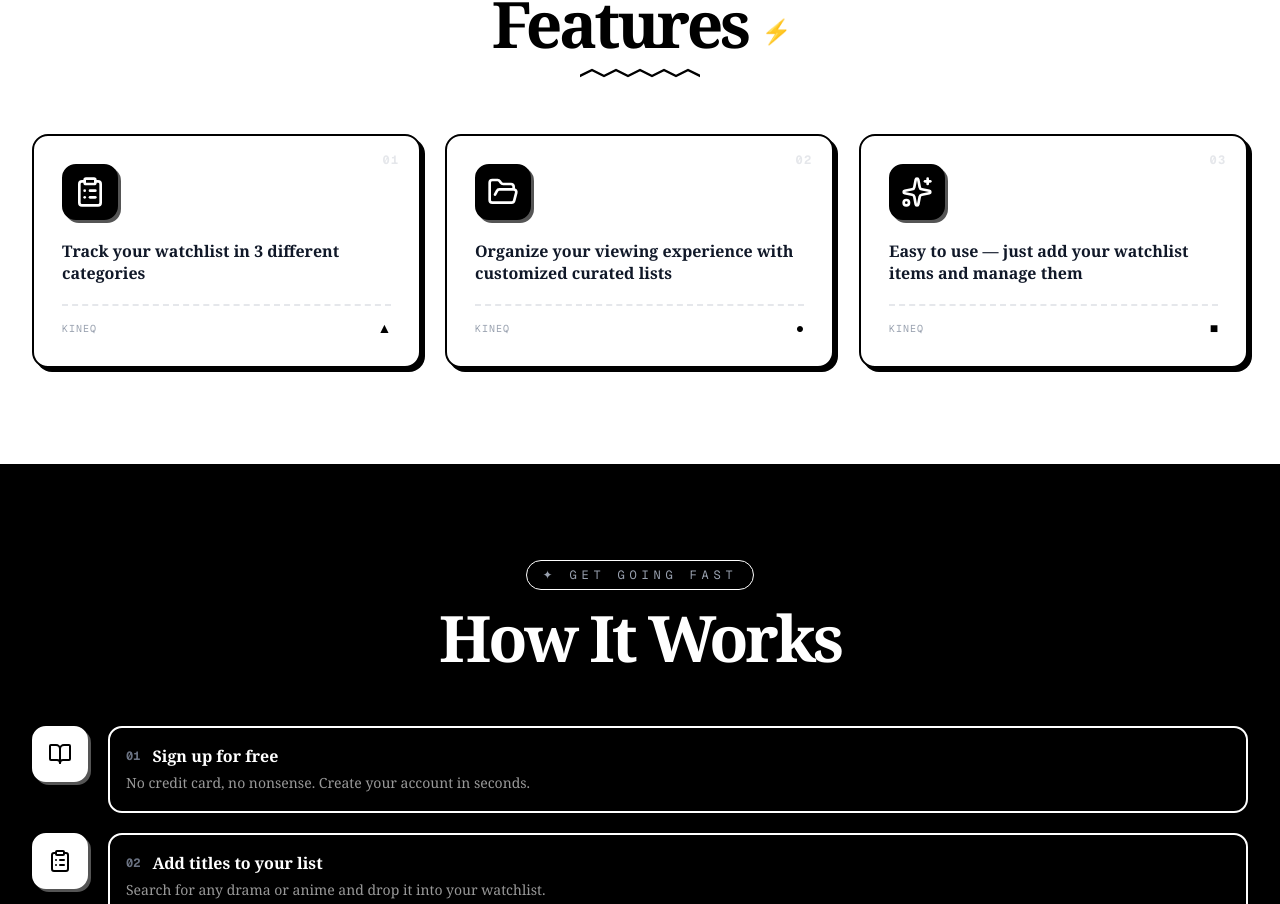
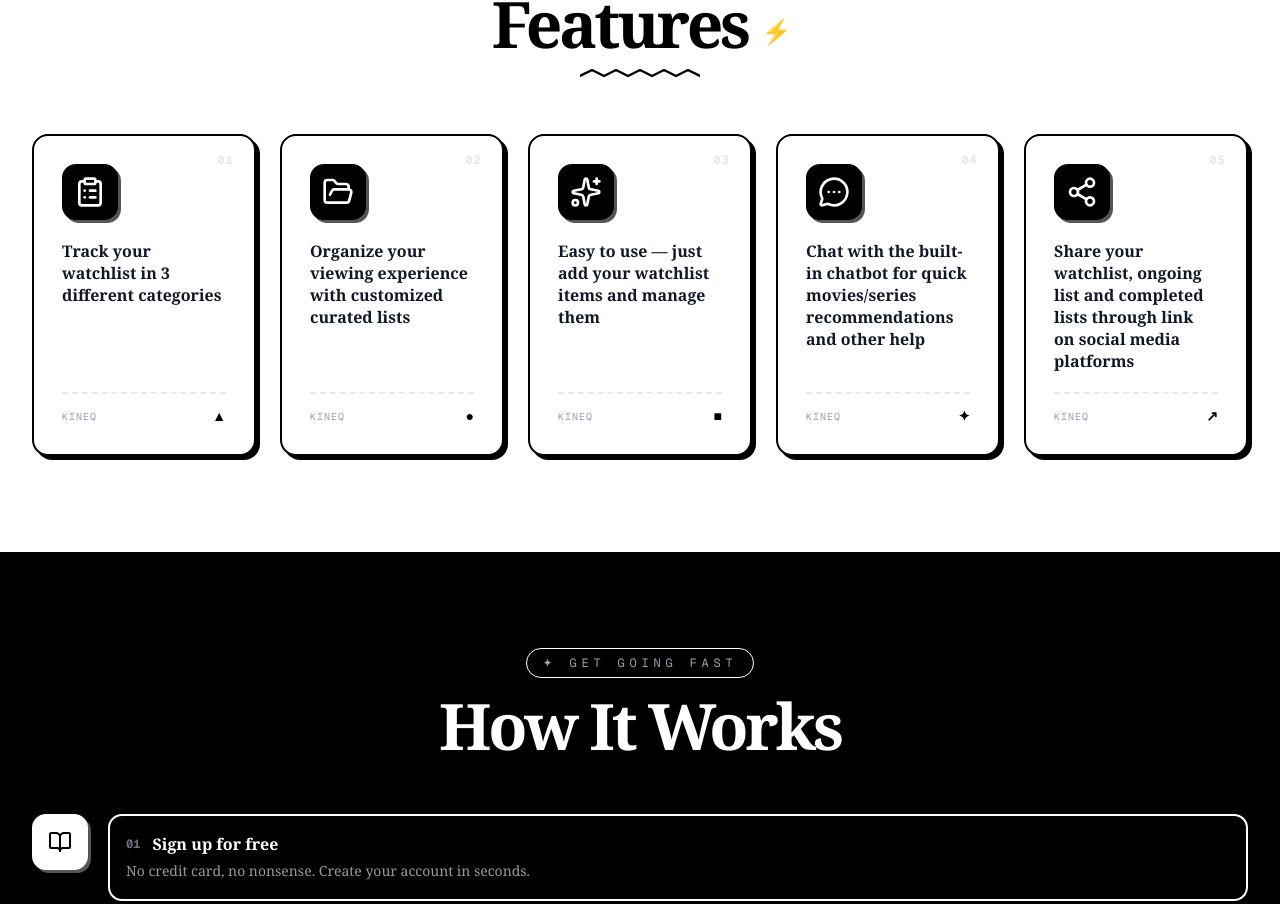
Before and after one commit to SnigdhaDatta/Kineq, a Next.js app in the folder client/: page / in a window 1280 px wide. Shown: the part 1199-2103 px from the top of the page. Built offline with nearby package versions, Linux system fonts and the light colour scheme; no server answers.

Commit message:
feat: add chatbot and sharing features to the landing page

```diff
--- a/client/app/landingPage.tsx
+++ b/client/app/landingPage.tsx
@@ -4,11 +4,13 @@ import {
   ArrowUpRight,
   ClipboardList,
   FolderOpen,
+  MessageCircleMore,
   Sparkles,
   Play,
   CheckCircle2,
   Star,
   BookOpen,
+  Share2,
   ChevronDown,
 } from "lucide-react";
 import Link from "next/link";
@@ -458,6 +460,22 @@ export default function LandingPage() {
               dot: "■",
               delay: "0.4s",
             },
+            {
+              icon: <MessageCircleMore className="w-8 h-8" />,
+              tag: "04",
+              title:
+                "Chat with the built-in chatbot for quick movies/series recommendations and other help",
+              dot: "✦",
+              delay: "0.55s",
+            },
+            {
+              icon: <Share2 className="w-8 h-8" />,
+              tag: "05",
+              title:
+                "Share your watchlist, ongoing list and completed lists through link on social media platforms",
+              dot: "↗",
+              delay: "0.7s",
+            },
           ].map(({ icon, tag, title, dot, delay }) => (
             <li key={tag} className="flex-1 group">
               <div
```
